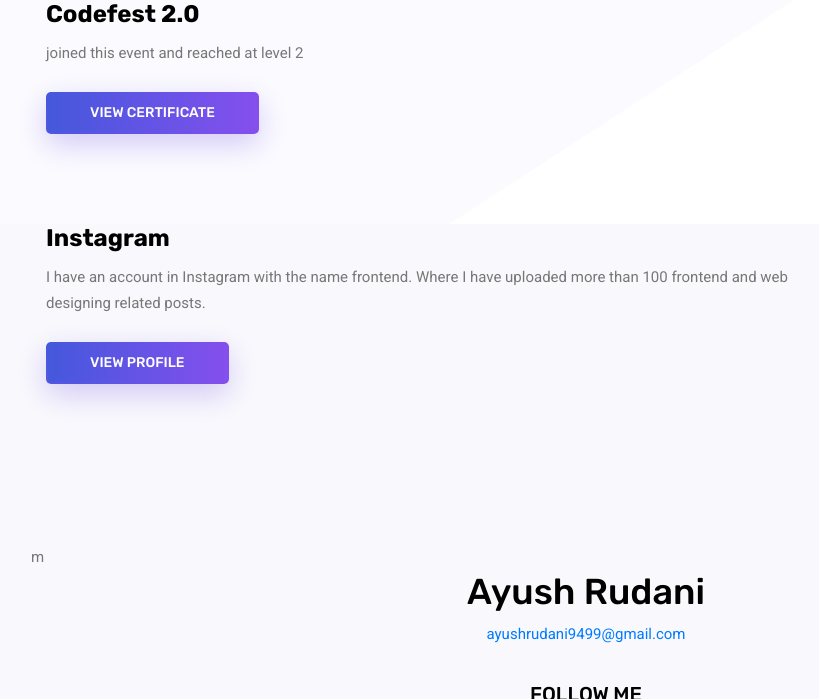
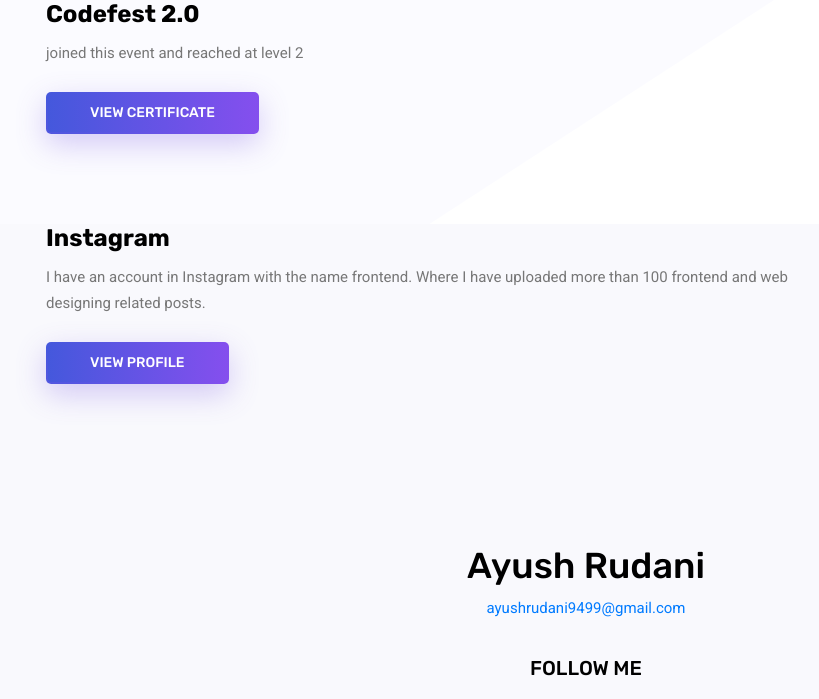
Before and after one commit to ayushrudani/ayushrudani.github.io, a plain HTML site: page index.html in a window 1280 px wide. Shown: the part 4827-5526 px from the top of the page, without its empty margins (54-873 px from the left). Drawn offline with Linux system fonts and the light colour scheme; some packages are replaced by stand-ins of ours.

Commit message:
Update index.html

```diff
--- a/index.html
+++ b/index.html
@@ -396,7 +396,7 @@
 
     <!--================Footer Area =================-->
     <footer class="footer_area" id="contact">
-        <div class="container">m
+        <div class="container">
             <div class="row justify-content-center">
                 <div class="col-lg-12">
                     <div class="footer_top flex-column">
```
